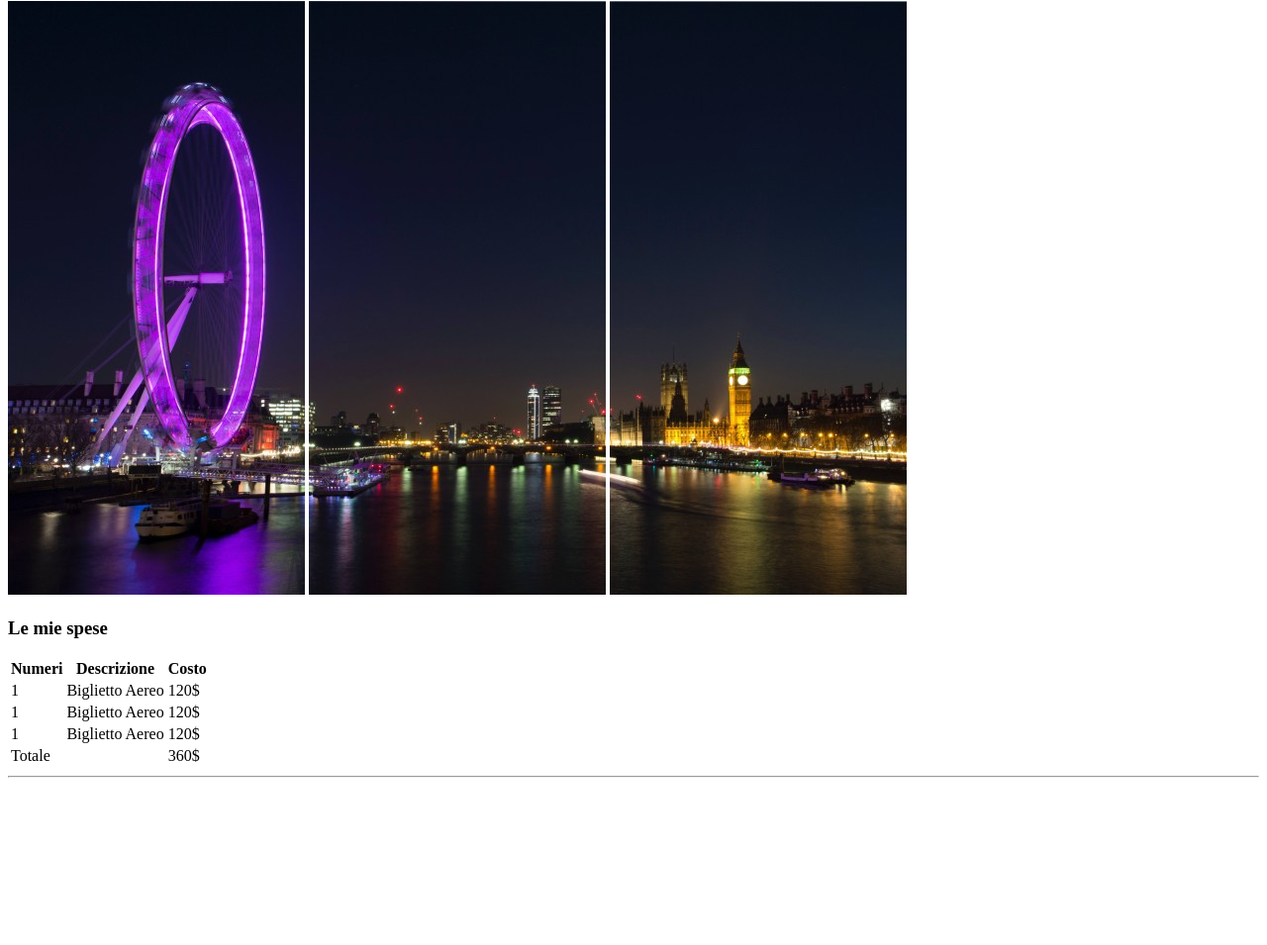
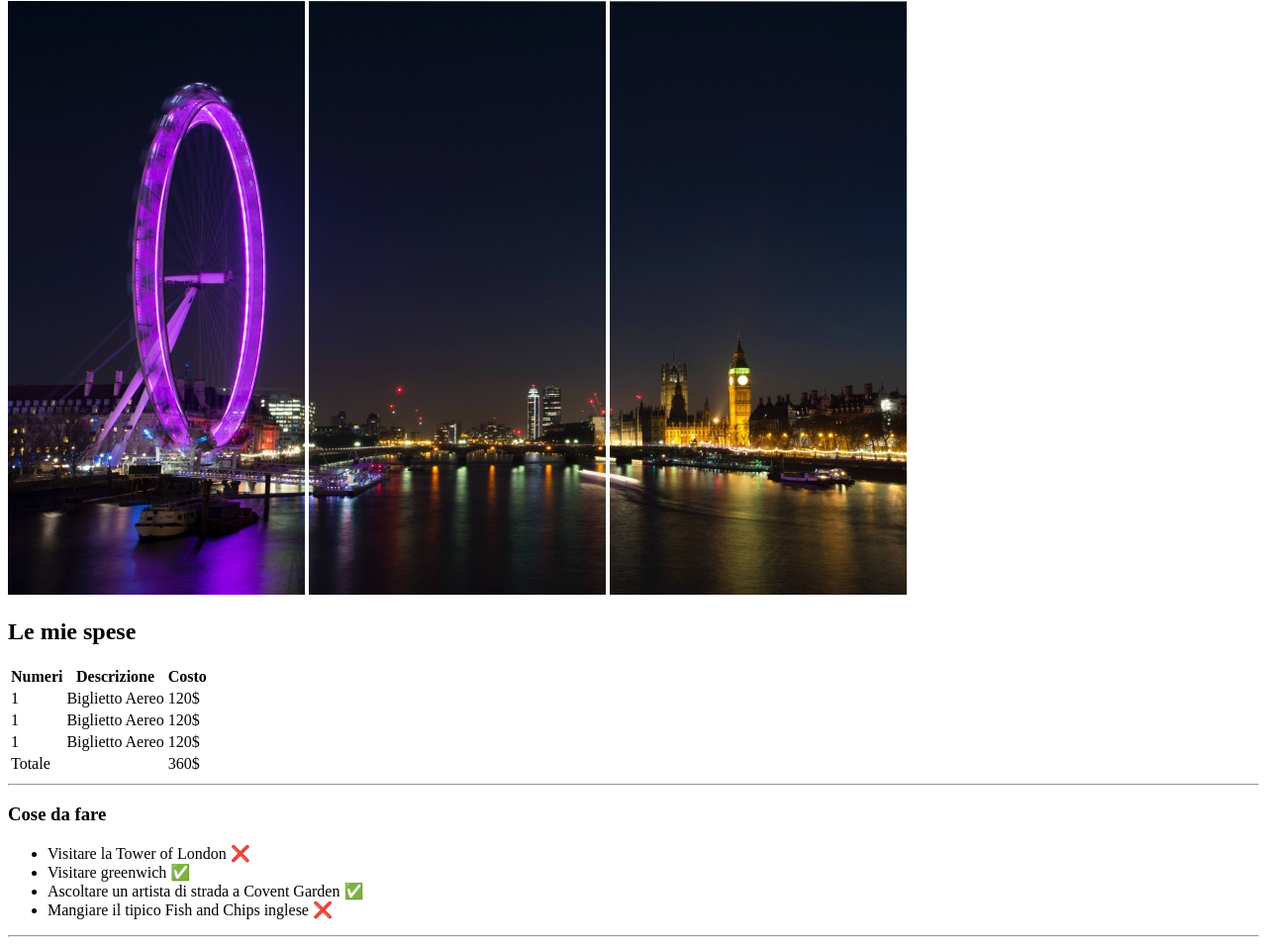
Before and after one commit to salvoparisi/html-london-trip, a plain HTML site: page index.html in a window 1280 px wide. Shown: the part 79-1034 px from the top of the page at 99% size. Before the commit the page ends 873 px from the top, so only its background shows below. Drawn offline with Linux system fonts and the light colour scheme.

Commit message:
add "cose da fare"

```diff
--- a/index.html
+++ b/index.html
@@ -20,7 +20,7 @@
 
     <main>
 
-        <h3>Le mie spese</h3>
+        <h2>Le mie spese</h2>
         <div>
             <table>
 
@@ -81,7 +81,18 @@
 
     <hr>
 
+        <h3>Cose da fare</h3>
+        <div>
+            <ul>
 
+                <li>Visitare la Tower of London ❌</li>
+                <li>Visitare greenwich ✅</li>
+                <li>Ascoltare un artista di strada a Covent Garden ✅</li>
+                <li>Mangiare il tipico Fish and Chips inglese ❌</li>
+
+            </ul>
+        </div>
+    <hr>
 
     </main>
     <footer>
```
